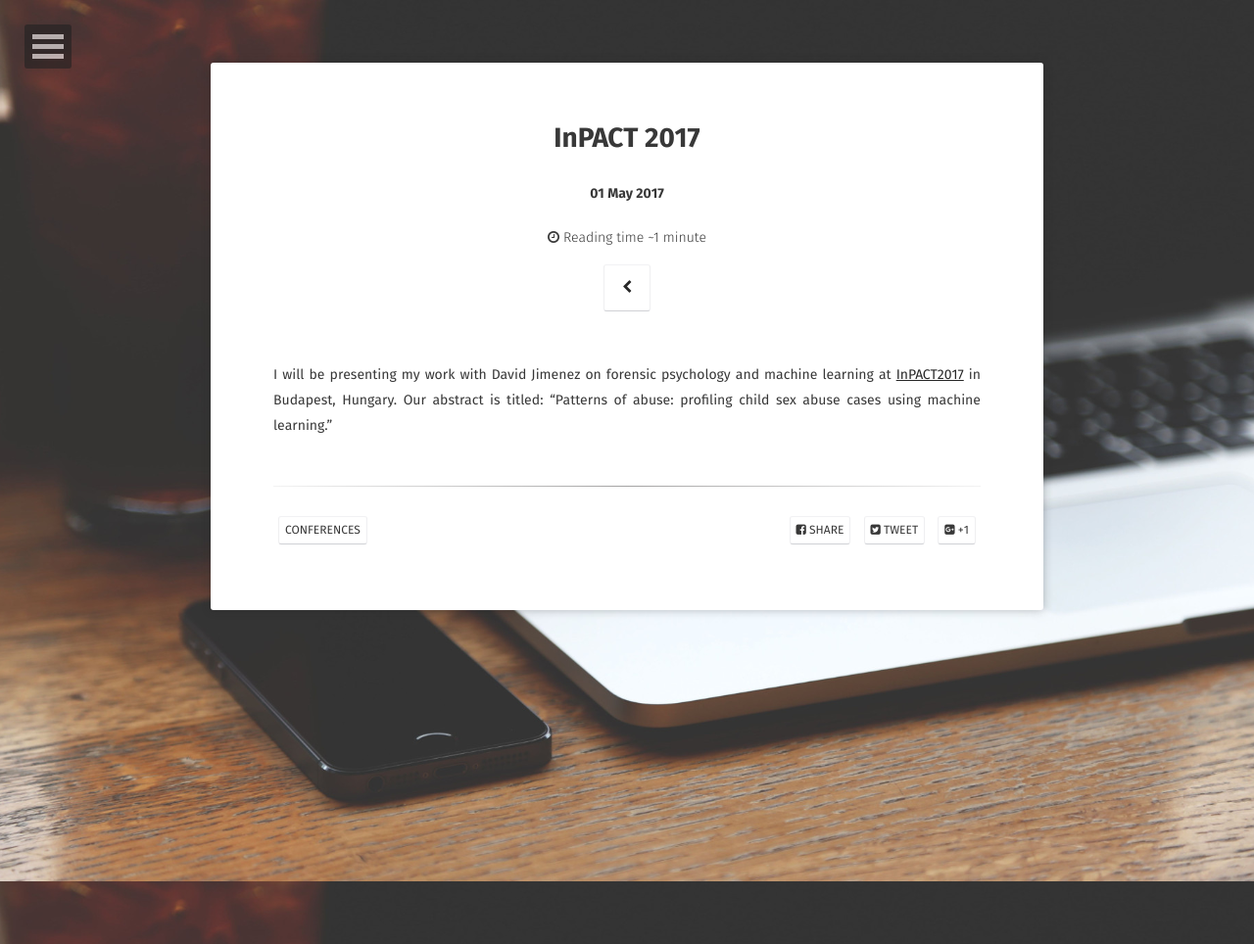
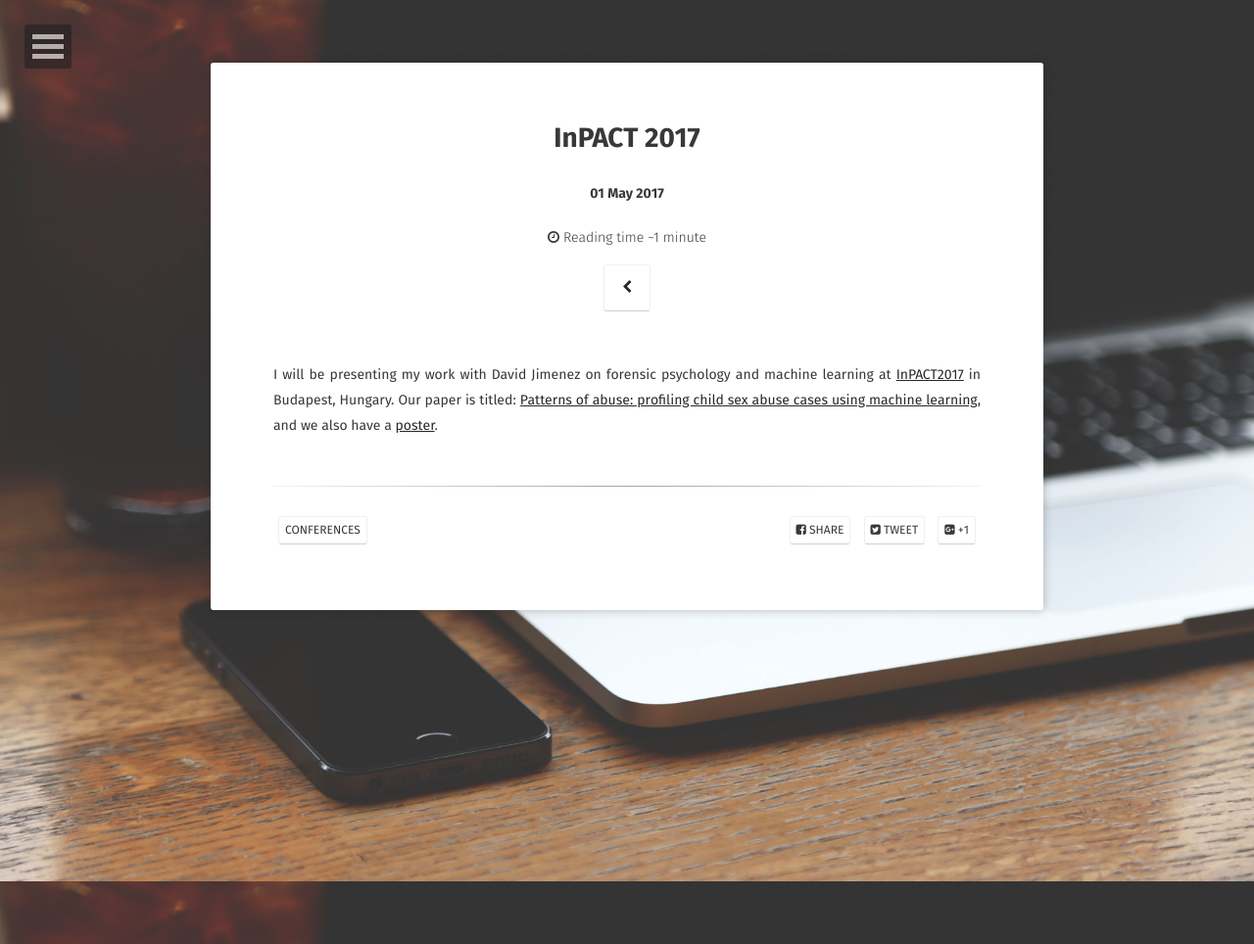
Before and after one commit to nwisn/nwisn.github.io, a Jekyll site: the page built from _posts/2017-05-01-InPACT2017.md, in a window 1280 px wide. Shown: the whole page at 98% size. Built offline with Jekyll 4.4.1, drawn with Linux system fonts in a browser that asks for light colours; some web fonts are replaced.

Commit message:
added posts

```diff
--- a/_posts/2017-05-01-InPACT2017.md
+++ b/_posts/2017-05-01-InPACT2017.md
@@ -7,4 +7,4 @@ tags: [conferences]
 comments: true
 ---
 
-I will be presenting my work with David Jimenez on forensic psychology and machine learning at [InPACT2017](http://inpact-psychologyconference.org/2017/) in Budapest, Hungary. Our abstract is titled: "Patterns of abuse: profiling child sex abuse cases using machine learning."
+I will be presenting my work with David Jimenez on forensic psychology and machine learning at [InPACT2017](http://inpact-psychologyconference.org/2017/) in Budapest, Hungary. Our paper is titled: [Patterns of abuse: profiling child sex abuse cases using machine learning](https://drive.google.com/open?id=1rn6E9TVQuFfH6Joeog7qH4tijvBWLeOH), and we also have a [poster](https://drive.google.com/open?id=1fRGm1qQMM4vEYjzaAmSC5XY1HSVHLszk).
```
